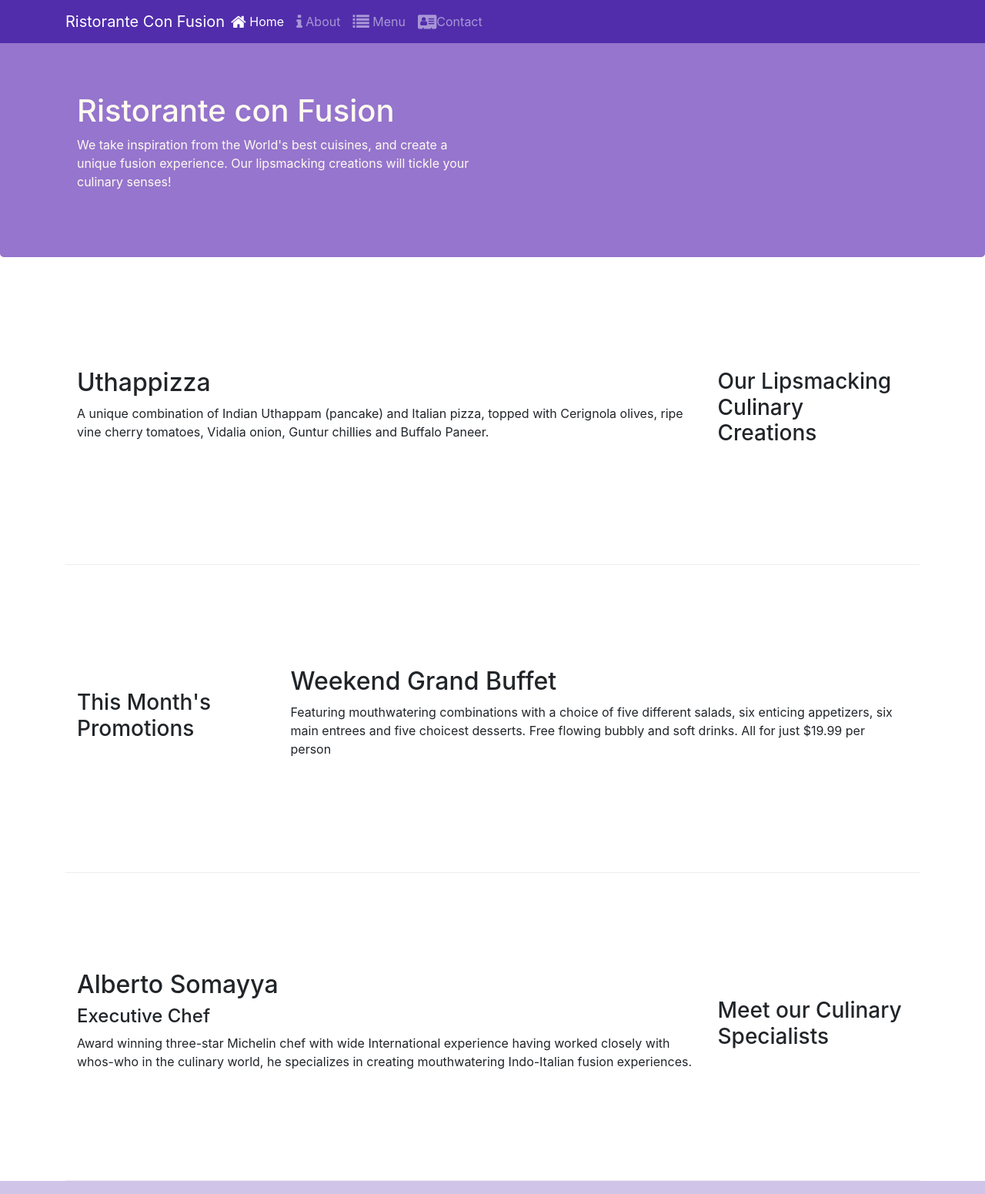
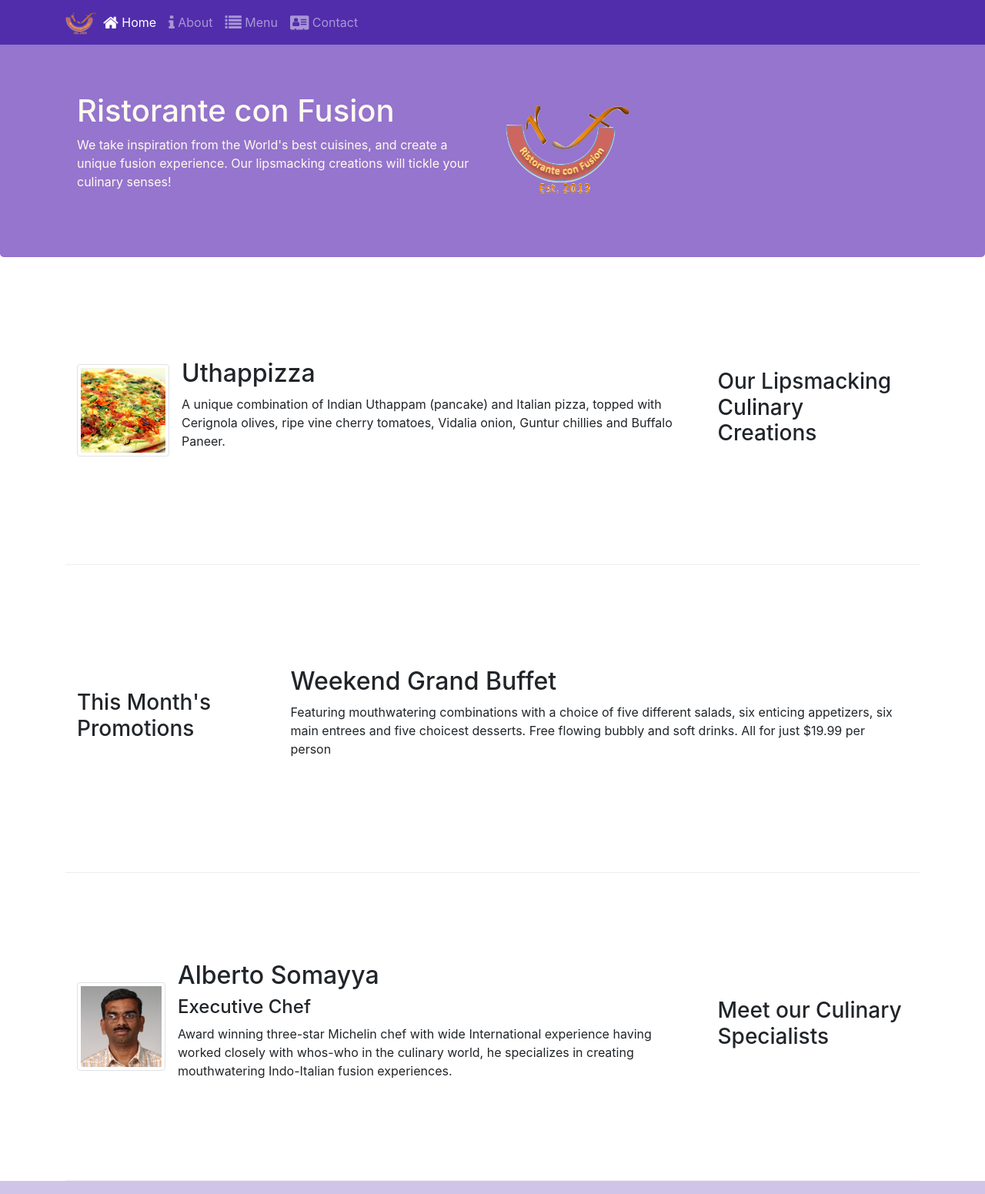
Before and after one commit to Shishira1203/FS-Bootstrap, a website: page index.html in a window 1280 px wide. Shown: the top 1551 px of the page at 77% size. Drawn offline with nearby package versions, Linux system fonts and the light colour scheme.

Commit message:
Images and Media

```diff
--- a/index.html
+++ b/index.html
@@ -21,13 +21,13 @@
            <button class="navbar-toggler" type="button" data-toggle="collapse" data-target="#Navbar">
                 <span class="navbar-toggler-icon"></span>
            </button>
-           <a class="navbar-brand mr-auto" href="#">Ristorante Con Fusion</a>
+           <a class="navbar-brand mr-auto" href="#"><img src="img/logo.png" height="30" width="41"></a>
            <div class="collapse navbar-collapse" id="Navbar">
            <ul class="navbar-nav mr-auto">
                 <li class="nav-item active"><a class="nav-link" href="#"><span class="fa fa-home fa-lg"></span> Home</a></li>
                 <li class="nav-item"><a class="nav-link" href="./aboutus.html"><span class="fa fa-info fa-lg"></span> About</a></li>
                 <li class="nav-item"><a class="nav-link" href="#"><span class="fa fa-list fa-lg"></span> Menu</a></li>
-                <li class="nav-item"><a class="nav-link" href="./contactus.html"><span class="fa fa-address-card fa-lg"></span>Contact</a></li>
+                <li class="nav-item"><a class="nav-link" href="./contactus.html"><span class="fa fa-address-card fa-lg"></span> Contact</a></li>
            </ul>
         </div>
        </div>
@@ -39,7 +39,8 @@
                     <h1>Ristorante con Fusion</h1>
                     <p>We take inspiration from the World's best cuisines, and create a unique fusion experience. Our lipsmacking creations will tickle your culinary senses!</p>
                 </div>
-                <div class="col-12 col-sm">
+                <div class="col-12 col-sm align-self-center">
+                    <img src="img/logo.png" class="img-fluid">
                 </div>
             </div>
         </div>
@@ -51,8 +52,13 @@
                 <h3>Our Lipsmacking Culinary Creations</h3>
             </div>
             <div class="col col-sm order-sm-first col-md">
-                <h2>Uthappizza</h2>
-                <p>A unique combination of Indian Uthappam (pancake) and Italian pizza, topped with Cerignola olives, ripe vine cherry tomatoes, Vidalia onion, Guntur chillies and Buffalo Paneer.</p>
+                <div class="media">
+                    <img class="d-flex mr-3 img-thumbnail align-self-center" src="img/uthappizza.png" alt="uthappizza">
+                    <div class="media-body">
+                        <h2 class="mt-0">Uthappizza</h2>
+                        <p>A unique combination of Indian Uthappam (pancake) and Italian pizza, topped with Cerignola olives, ripe vine cherry tomatoes, Vidalia onion, Guntur chillies and Buffalo Paneer.</p>
+                    </div>
+                </div>
             </div>
         </div>
 
@@ -72,9 +78,15 @@
                 <h3>Meet our Culinary Specialists</h3>
             </div>
             <div class="col col-sm order-sm-first col-md">
-                <h2>Alberto Somayya</h2>
-                <h4>Executive Chef</h4>
-                <p>Award winning three-star Michelin chef with wide International experience having worked closely with whos-who in the culinary world, he specializes in creating mouthwatering Indo-Italian fusion experiences. </p>
+                <div class="media">
+                    <img class="d-flex mr-3 img-thumbnail align-self-center" src="img/alberto.png" alt="alberto">
+                    <div class="media-body">
+                        <h2 class="mt-0">Alberto Somayya</h2>
+                        <h4>Executive Chef</h4>
+                        <p>Award winning three-star Michelin chef with wide International experience having worked closely with whos-who in the culinary world, he specializes in creating mouthwatering Indo-Italian fusion experiences. </p>
+                    </div>
+                </div>
+
             </div>
         </div>
     </div>
```
Also changed, not shown: aboutus.html (+4 -3 lines), contactus.html (+3 -2 lines), img/alberto.png (added), img/buffet.png (added), img/logo.png (added), img/uthappizza.png (added), 1 other file.
